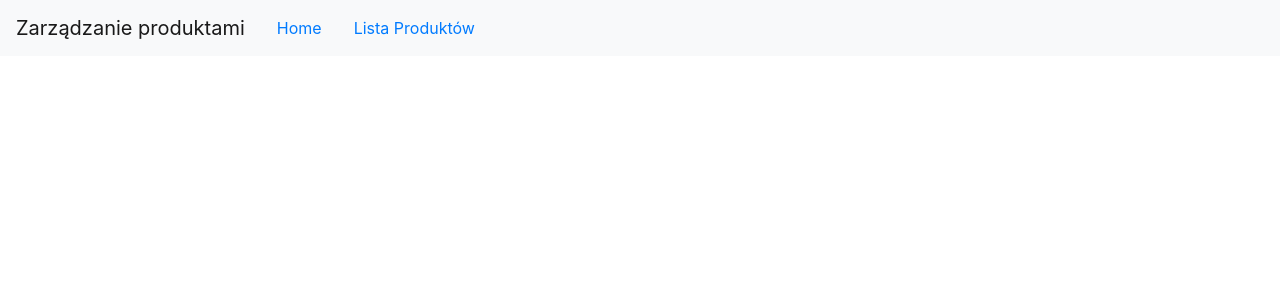
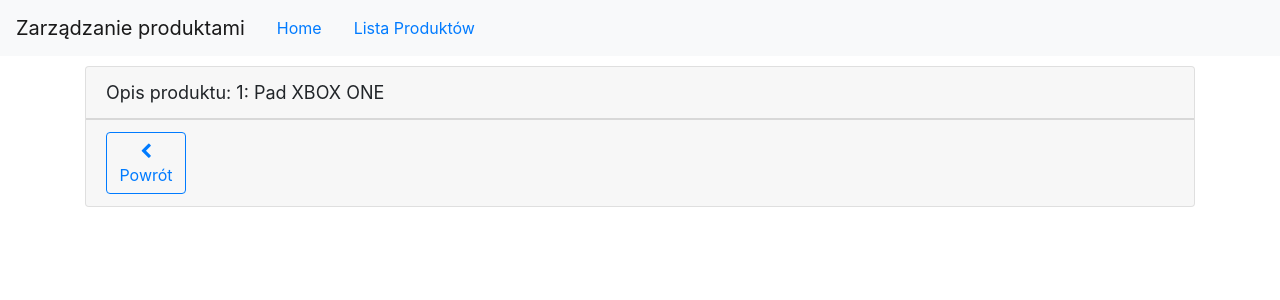
Before and after one commit to AleksandraOdr/amiwFinalProject, an Angular app: page /products/1 in a window 1280 px wide. Shown: the top 300 px of the page. Built offline with nearby package versions, Linux system fonts and the light colour scheme.

Commit message:
Routing + guard

```diff
--- a/src/app/app.module.ts
+++ b/src/app/app.module.ts
@@ -11,6 +11,7 @@
 import {StarComponent} from '../api/shared/star.component';
 import { ProductDetailComponent } from './products/product-detail.component';
 import {WelcomeComponent} from './home/welcome.component';
+import {ProductDetailGuard} from './products/product-detail.guard';
 
 @NgModule({
   declarations: [
@@ -28,7 +29,11 @@
     HttpClientModule,
     RouterModule.forRoot([
       {path: 'products', component: ProductListComponent},
-      {path: 'products/:id', component: ProductDetailComponent},
+      {
+        path: 'products/:id',
+        canActivate: [ProductDetailGuard],
+        component: ProductDetailComponent
+      },
       {path: 'welcome', component: WelcomeComponent},
       {path: '', redirectTo: 'welcome', pathMatch: 'full'},
       {path: '**', redirectTo: 'welcome', pathMatch: 'full'}
--- a/src/app/products/product-detail.component.html
+++ b/src/app/products/product-detail.component.html
@@ -2,4 +2,11 @@
   <div class="card-header">
     {{pageTitle + ': ' + product.productName}}
   </div>
+  <div class="card-footer">
+    <button class="btn btn-outline-primary"
+            (click)="onBack()"
+            style="width: 80px">
+      <i class="fa fa-chevron-left"></i> Powrót
+    </button>
+  </div>
 </div>
--- a/src/app/products/product-detail.component.ts
+++ b/src/app/products/product-detail.component.ts
@@ -1,4 +1,5 @@
 import {Component, OnInit} from '@angular/core';
+import {ActivatedRoute, Route, Router} from '@angular/router';
 
 import {IProduct} from './product';
 
@@ -10,10 +11,28 @@
   pageTitle = 'Opis produktu';
   product: IProduct;
 
-  constructor() {
+  constructor(private route: ActivatedRoute,
+              private router: Router) {
   }
 
   ngOnInit() {
+    const id = +this.route.snapshot.paramMap.get('id');
+    this.pageTitle += `: ${id}`;
+    this.product = {
+      productId: id,
+      productName: 'Pad XBOX ONE',
+      productCode: 'GMG-0042',
+      releaseDate: '15 Marca 2020',
+      // tslint:disable-next-line:max-line-length
+      description: 'Przeznaczenie: Xbox One, Xbox One S, Xbox One X.\nInterfejs Bezprzewodowy.\nZastosowane technologie Wi-Fi.\nZmienia kolor w zależności od kąta patrzenia z niebieskiego na fioletowy.\nZasilanie: 2 paluszki AA.',
+      price: 199.99,
+      starRating: 4.6,
+      imageUrl: 'assets/images/xbox-controller.jpg'
+    };
+  }
+
+  onBack(): void {
+    this.router.navigate(['/products']);
   }
 
 }
--- /dev/null
+++ b/src/app/products/product-detail.guard.ts
@@ -0,0 +1,24 @@
+import { Injectable } from '@angular/core';
+import {CanActivate, ActivatedRouteSnapshot, RouterStateSnapshot, UrlTree, Router} from '@angular/router';
+import { Observable } from 'rxjs';
+
+@Injectable({
+  providedIn: 'root'
+})
+export class ProductDetailGuard implements CanActivate {
+
+  constructor(private router: Router) {
+  }
+  canActivate(
+    next: ActivatedRouteSnapshot,
+    state: RouterStateSnapshot): Observable<boolean | UrlTree> | Promise<boolean | UrlTree> | boolean | UrlTree {
+    const id = +next.url[1].path;
+    if (isNaN(id) || id < 1) {
+      alert('Nieprawidłowe Id produktu');
+      this.router.navigate(['/products']);
+      return false;
+    }
+
+    return true;
+  }
+}
--- a/src/app/products/product-list.component.html
+++ b/src/app/products/product-list.component.html
@@ -42,7 +42,8 @@
                  [style.width.px]="imageWidth"
                  [style.margin.px]="imageMargin" >
           </td>
-          <td>{{product.productName}}</td>
+          <td><a [routerLink]="['/products', product.productId]">
+            {{product.productName}}</a></td>
           <td>{{product.productCode | lowercase | convertToSpaces: '-'}}</td>
           <td>{{product.releaseDate}}</td>
           <td>{{product.price | currency:'': '':'1.2-2'}} zł </td>
```
Also changed, not shown: 1 other file (tests, documents, lock files or other folders).
